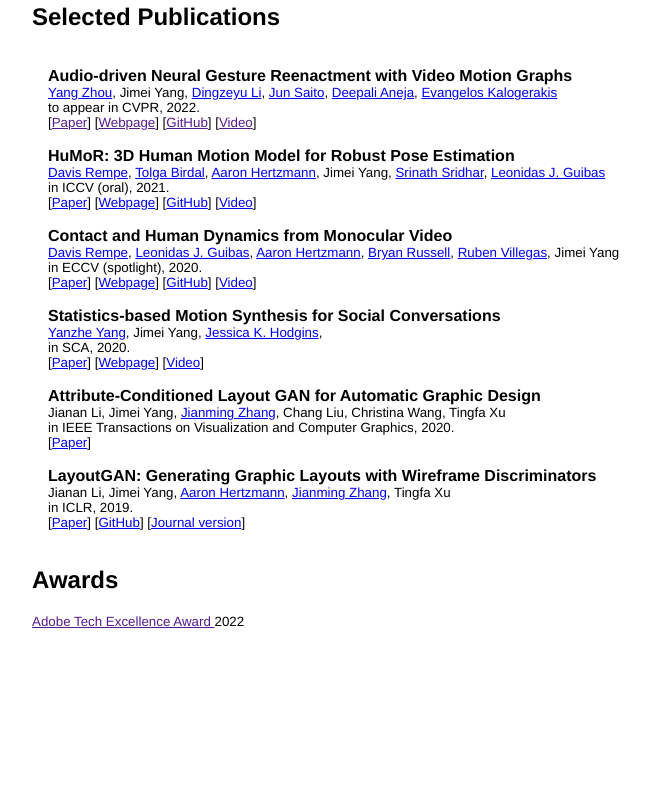
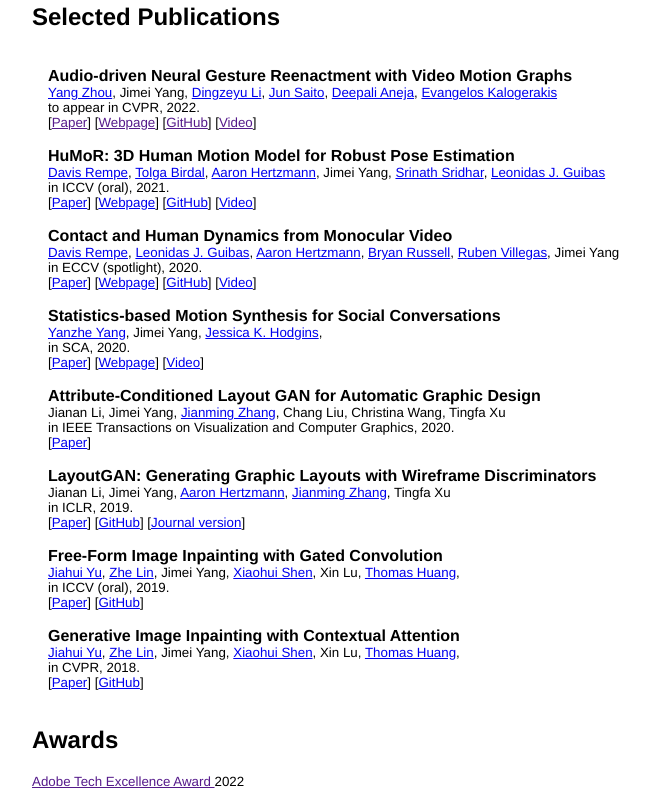
Before and after one commit to jimeiyang/jimeiyang.github.io, a plain HTML site: page index.html in a window 1280 px wide. Shown: the part 527-1327 px from the top of the page, without its empty margins (125-775 px from the left). Before the commit the page ends 1167 px from the top, so only its background shows below. Drawn offline with Linux system fonts and the light colour scheme.

Commit message:
layoutgan

```diff
--- a/index.html
+++ b/index.html
@@ -182,6 +182,44 @@
                 </td>
             </tr>
 
+            <tr>
+                <td>
+                    <span style="font-size: 12pt;">
+                    <b>Free-Form Image Inpainting with Gated Convolution</b> <br>
+                    <span style="font-size: 10pt;">
+                    <a href="https://jiahuiyu.com/">Jiahui Yu</a>,
+                    <a href="https://research.adobe.com/person/zhe-lin/">Zhe Lin</a>,
+                    Jimei Yang,
+                    <a href="https://xiaohuishen.github.io/">Xiaohui Shen</a>,
+                    Xin Lu,
+                    <a href="https://en.wikipedia.org/wiki/Thomas_Huang">Thomas Huang</a>,
+                    <br>
+                    in ICCV (oral), 2019. <br>
+                    [<a href="https://arxiv.org/abs/1806.03589">Paper</a>]
+                    [<a href="https://github.com/JiahuiYu/generative_inpainting">GitHub</a>]
+                    <br>
+                </td>
+            </tr>
+
+            <tr>
+                <td>
+                    <span style="font-size: 12pt;">
+                    <b>Generative Image Inpainting with Contextual Attention</b> <br>
+                    <span style="font-size: 10pt;">
+                    <a href="https://jiahuiyu.com/">Jiahui Yu</a>,
+                    <a href="https://research.adobe.com/person/zhe-lin/">Zhe Lin</a>,
+                    Jimei Yang,
+                    <a href="https://xiaohuishen.github.io/">Xiaohui Shen</a>,
+                    Xin Lu,
+                    <a href="https://en.wikipedia.org/wiki/Thomas_Huang">Thomas Huang</a>,
+                    <br>
+                    in CVPR, 2018. <br>
+                    [<a href="https://arxiv.org/abs/1801.07892">Paper</a>]
+                    [<a href="https://github.com/JiahuiYu/generative_inpainting">GitHub</a>]
+                    <br>
+                </td>
+            </tr>
+
         </tbody></table>
 
     <h2>Awards </h2>
```
